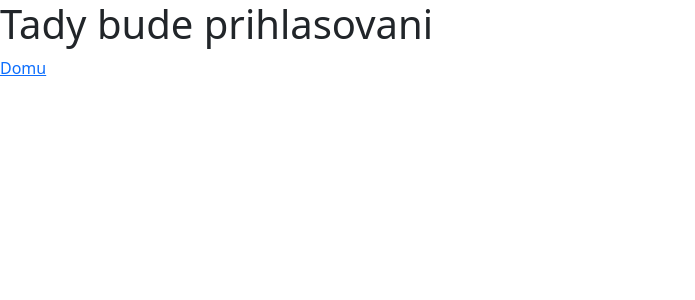
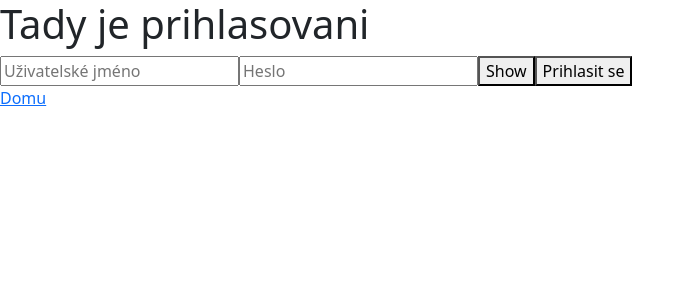
Before and after one commit to gyarab/2024-4e-Javurkova-CundrAppka, a React (Create React App) app in the folder client/: page /prihlaseni in a window 1280 px wide. Shown: the top 300 px of the page, without its empty margins (0-695 px from the left). Built offline with nearby package versions, Linux system fonts and the light colour scheme.

Commit message:
fe for login

```diff
--- a/client/src/hooks/users/useRegisterUser.ts
+++ b/client/src/hooks/users/useRegisterUser.ts
@@ -17,6 +17,7 @@ const useRegisterUser = () => {
             })
 
             const data = await response.json()
+            console.log(data)
             return data.success
 
         } catch{
--- a/client/src/pages/users/LoginUserPage.tsx
+++ b/client/src/pages/users/LoginUserPage.tsx
@@ -1,9 +1,70 @@
-import React from 'react'
+import React, { useState } from 'react'
+import { useNavigate } from 'react-router-dom'
+import useLoginUser from 'hooks/users/useLoginUser'
 
 function LoginUserPage() {
+  const [username, setUsername] = useState('')
+  const [password, setPassword] = useState('')
+  const [showPassword, setShowPassword] = useState(false);
+
+  const [loading, setLoading] = useState(false)
+  const { loginUser } = useLoginUser()
+  const navigate = useNavigate()
+
+  const handleSubmit = async (e: React.FormEvent) => {
+        e.preventDefault()
+        if (!username.trim() || !password.trim()) {
+            alert('Nejsou zadane vsechny informace')
+            return
+        }
+
+        setLoading(true)
+        const success = await loginUser({ username, password })
+        if (success) {
+            navigate('/muj-ucet')
+        } else {
+            alert('Nastal problém při prihlasovani')
+        }
+    }
+
+    if (loading) {
+      return <p>Probiha prihlasovani...</p>
+    }
+
+    const toggleVisibility = () => {
+      setShowPassword(!showPassword);
+    }
+
   return (
     <div>
-      <h1>Tady bude prihlasovani</h1>
+      <h1>Tady je prihlasovani</h1>
+      <form onSubmit={handleSubmit}>
+        <input
+                type="text"
+                value={username}
+                onChange={(e) => setUsername(e.target.value)}
+                required
+                placeholder='Uživatelské jméno'
+            />
+        <input
+                id='password'
+                type={showPassword ? "text" : "password"}
+                value={password}
+                onChange={(e) => setPassword(e.target.value)}
+                required
+                placeholder='Heslo'
+            />
+        <button
+                type="button"
+                onClick={toggleVisibility}
+                aria-label="Toggle password visibility"
+            >
+                {showPassword ? "Hide" : "Show"}
+            </button>
+
+        <button type="submit">Prihlasit se</button>
+      </form>
+
       <p><a href="/">Domu</a></p>
     </div>
   )
--- a/client/src/pages/users/RegisterUserPage.tsx
+++ b/client/src/pages/users/RegisterUserPage.tsx
@@ -7,6 +7,7 @@ function RegisterUserPage() {
   const [username, setUsername] = useState('')
   const [email, setEmail] = useState('')
   const [password, setPassword] = useState('')
+  const [showPassword, setShowPassword] = useState(false);
 
   const [loading, setLoading] = useState(false)
   const { registerUser } = useRegisterUser()
@@ -33,6 +34,10 @@ function RegisterUserPage() {
       return <p>Inzerat se vytvari...</p>
     }
 
+    const toggleVisibility = () => {
+      setShowPassword(!showPassword);
+    }
+
   return (
     <div>
       <h1>Registrace</h1>
@@ -42,21 +47,32 @@ function RegisterUserPage() {
                 value={username}
                 onChange={(e) => setUsername(e.target.value)}
                 required
+                placeholder='Uživatelské jméno'
             />
         <input
-                type="text"
+                type="email"
                 value={email}
                 onChange={(e) => setEmail(e.target.value)}
                 required
+                placeholder='Email'
             />
         <input
-                type="text"
+                id='password'
+                type={showPassword ? "text" : "password"}
                 value={password}
                 onChange={(e) => setPassword(e.target.value)}
                 required
+                placeholder='Heslo'
             />
+        <button
+                type="button"
+                onClick={toggleVisibility}
+                aria-label="Toggle password visibility"
+            >
+                {showPassword ? "Hide" : "Show"}
+            </button>
 
-        <button type="submit">Vytvorit inzerat</button>
+        <button type="submit">Vytvorit Ucet</button>
       </form>
       <p><a href='/'>Domu</a></p>
     </div>
```
Also changed, not shown: 1 other file (tests, documents, lock files or other folders).
